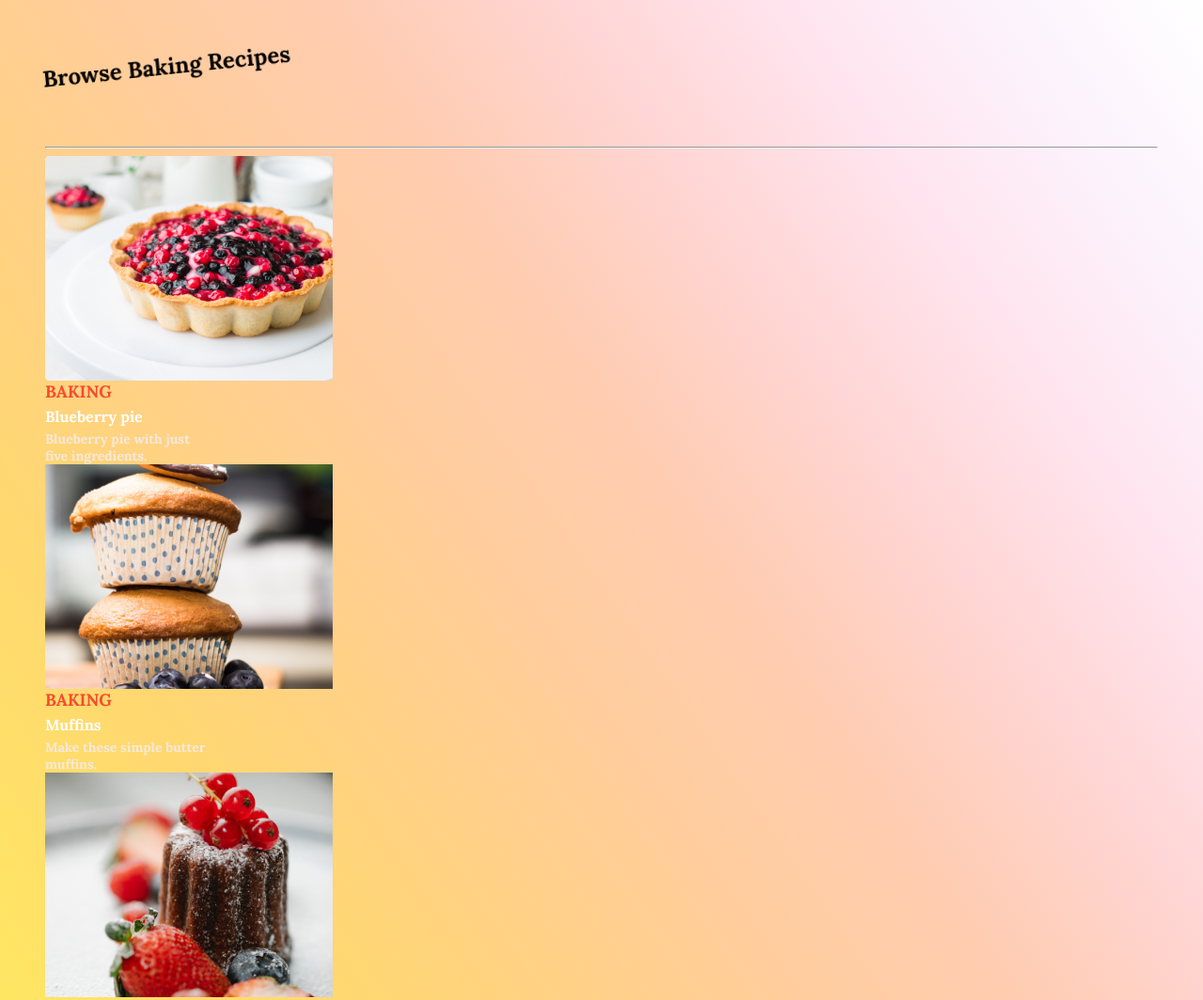
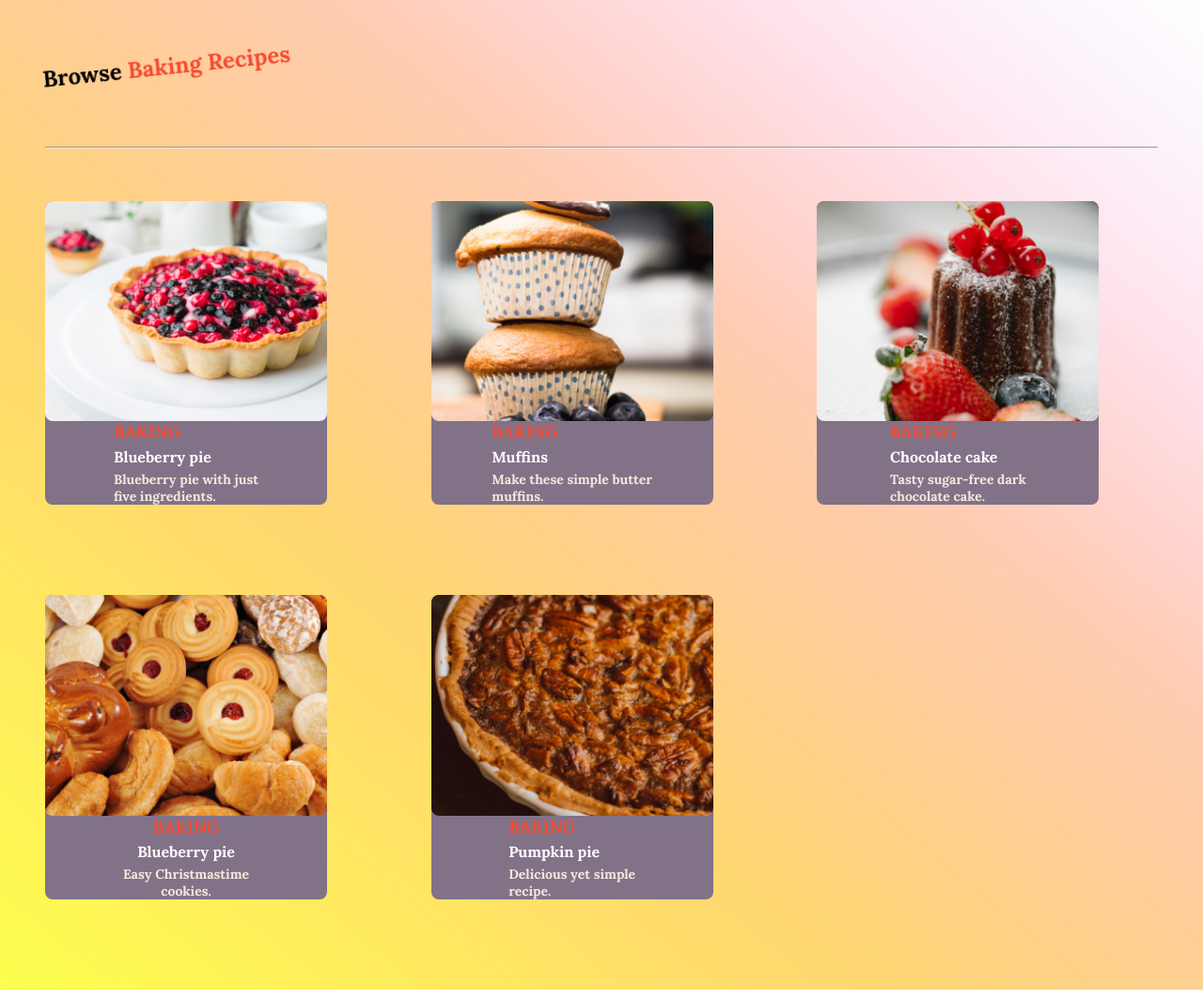
Before and after one commit to Marina1906/Baking-recipes-BEM, a plain HTML site: page index.html in a window 1280 px wide. Shown: the top 1064 px of the page at 94% size. Drawn offline with Linux system fonts and the light colour scheme.

Commit message:
Update index.css

```diff
--- a/index.css
+++ b/index.css
@@ -192,11 +192,11 @@ h1 {
   }
 }
 
-.heading-black {
+.heading_black {
   color: var(--clr-black-900);
 }
 
-.heading-orange {
+.heading_orange {
   color: var(--clr-orange-500);
 }
 
@@ -219,7 +219,7 @@ h4 {
   color: var(--clr-beiege-200);
 }
 
-.grid-gallery-row-top {
+.grid__gallery__row__top {
   display: grid;
   grid-template-columns: repeat(3, 1fr);
   grid-gap: 3rem;
@@ -227,7 +227,7 @@ h4 {
   margin-bottom: 3rem;
 }
 
-.grid-item {
+.grid_item {
   display: flex;
   max-width: fit-content;
   flex-direction: column;
@@ -237,7 +237,7 @@ h4 {
   background-color: var(--clr-gray-800);
 }
 
-.item-body {
+.item_body {
   width: 100%;
   max-width: 300px;
   height: auto;
@@ -245,17 +245,17 @@ h4 {
   display: grid;
 }
 
-.item-description {
+.item_description {
   text-align: left;
 }
-.grid-gallery-row-bottom {
+.grid__gallery__row__bottom {
   display: grid;
   grid-template-columns: repeat(3, 1fr);
   grid-gap: 3rem;
   padding-top: 3rem;
   margin-bottom: 3rem;
 }
-.grid-item-bottom {
+.grid_item_bottom {
   display: flex;
   max-width: fit-content;
   flex-direction: column;
@@ -265,7 +265,7 @@ h4 {
   background-color: var(--clr-gray-800);
 }
 
-.item-body-bottom {
+.item_body_bottom {
   width: 100%;
   max-width: 300px;
   height: auto;
@@ -273,11 +273,11 @@ h4 {
   display: grid;
 }
 
-.item-description-bottom {
+.item_description_bottom {
   text-align: left;
 }
 @media screen and (min-width: 375px) and (max-width: 760px) {
-  .grid-gallery-row .grid-gallery-row-bottom {
+  .grid__gallery__row .grid__gallery__row__bottom {
     display: grid;
     max-width: 300px;
   }
```
